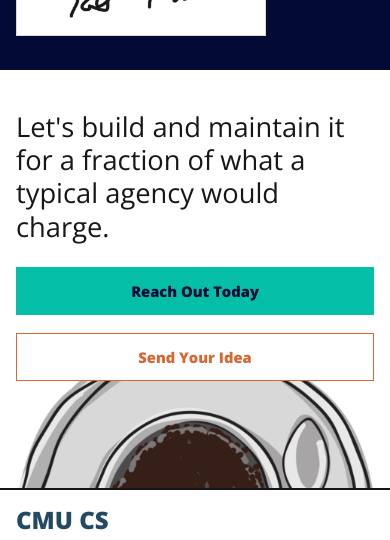
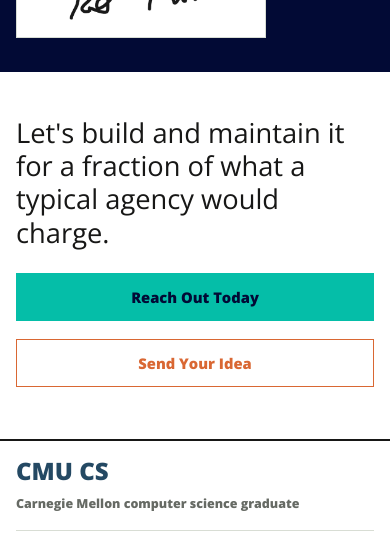
Before and after one commit to robertkotcher/robertkotcher.com, a Next.js app: page / in a window 390 px wide. Shown: the part 854-1394 px from the top of the page. Built offline with nearby package versions, Linux system fonts and the light colour scheme.

Commit message:
Remove landing mug image

```diff
--- a/app/globals.css
+++ b/app/globals.css
@@ -178,7 +178,7 @@ p {
   color: var(--panel);
   margin-left: calc((100vw - min(1000px, calc(100vw - 44px))) / -2);
   margin-right: calc((100vw - min(1000px, calc(100vw - 44px))) / -2);
-  padding: 38px max(calc((100vw - 1000px) / 2), 22px) 0;
+  padding: 42px max(calc((100vw - 1000px) / 2), 32px) 0;
 }
 
 .landing-top .site-header {
@@ -418,11 +418,10 @@ h1 {
 .flyer-value-band {
   background: var(--panel);
   border-bottom: 2px solid var(--foreground);
-  min-height: 420px;
   margin-left: calc((100vw - min(1000px, calc(100vw - 44px))) / -2);
   margin-right: calc((100vw - min(1000px, calc(100vw - 44px))) / -2);
   overflow: hidden;
-  padding: 54px calc((100vw - min(1000px, calc(100vw - 44px))) / 2) 0;
+  padding: 62px max(calc((100vw - min(1000px, calc(100vw - 44px))) / 2), 32px) 68px;
   position: relative;
 }
 
@@ -444,15 +443,6 @@ h1 {
   justify-content: flex-start;
   padding: 0;
   width: auto;
-}
-
-.coffee-plate {
-  bottom: -300px;
-  display: block;
-  height: auto;
-  position: absolute;
-  right: max(calc((100vw - min(1000px, calc(100vw - 44px))) / 2 - 50px), -24px);
-  width: min(560px, 46vw);
 }
 
 .proof-strip {
@@ -2021,12 +2011,7 @@ h1 {
   }
 
   .flyer-value-band {
-    min-height: 390px;
-  }
-
-  .coffee-plate {
-    bottom: -250px;
-    width: min(480px, 58vw);
+    padding-bottom: 62px;
   }
 }
 
@@ -2083,9 +2068,9 @@ h1 {
   }
 
   .landing-top {
-    margin-left: -16px;
-    margin-right: -16px;
-    padding: 22px 16px 0;
+    margin-left: -20px;
+    margin-right: -20px;
+    padding: 24px 20px 0;
   }
 
   .landing-top .site-header {
@@ -2189,10 +2174,9 @@ h1 {
   }
 
   .flyer-value-band {
-    margin-left: -16px;
-    margin-right: -16px;
-    min-height: 420px;
-    padding: 40px 16px 0;
+    margin-left: -20px;
+    margin-right: -20px;
+    padding: 44px 20px 52px;
   }
 
   .flyer-value-copy p {
@@ -2201,14 +2185,6 @@ h1 {
 
   .flyer-value-copy .hero-actions {
     margin-top: 24px;
-  }
-
-  .coffee-plate {
-    bottom: -210px;
-    left: 50%;
-    right: auto;
-    transform: translateX(-50%);
-    width: min(520px, 105vw);
   }
 
   .proof-strip,
--- a/app/page.tsx
+++ b/app/page.tsx
@@ -170,12 +170,6 @@ export default function Home() {
             </a>
           </div>
         </div>
-        <img
-          className="coffee-plate"
-          src="/coffee-plate.png"
-          alt=""
-          aria-hidden="true"
-        />
       </section>
 
       <section className="proof-strip" aria-label="Track record">
```
